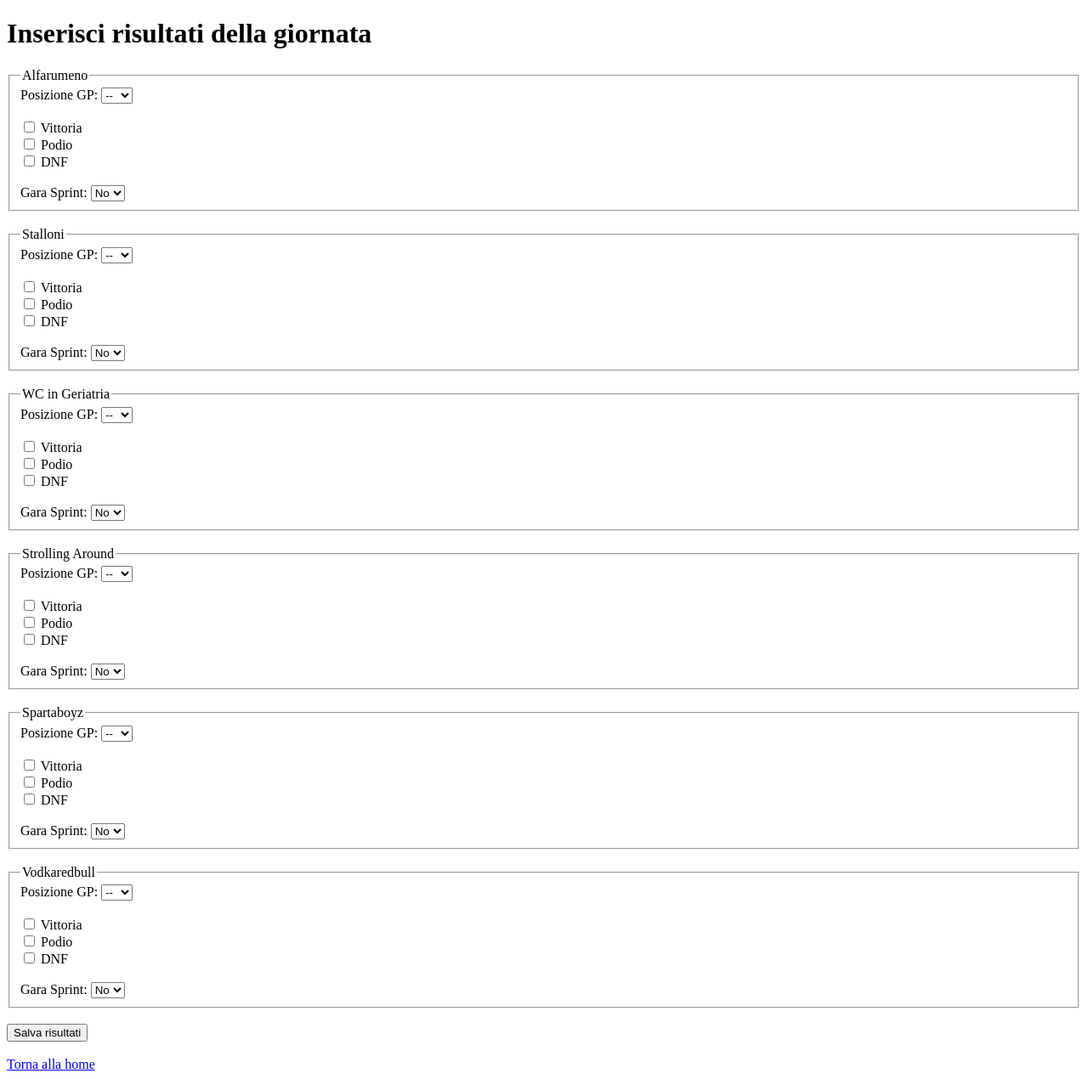
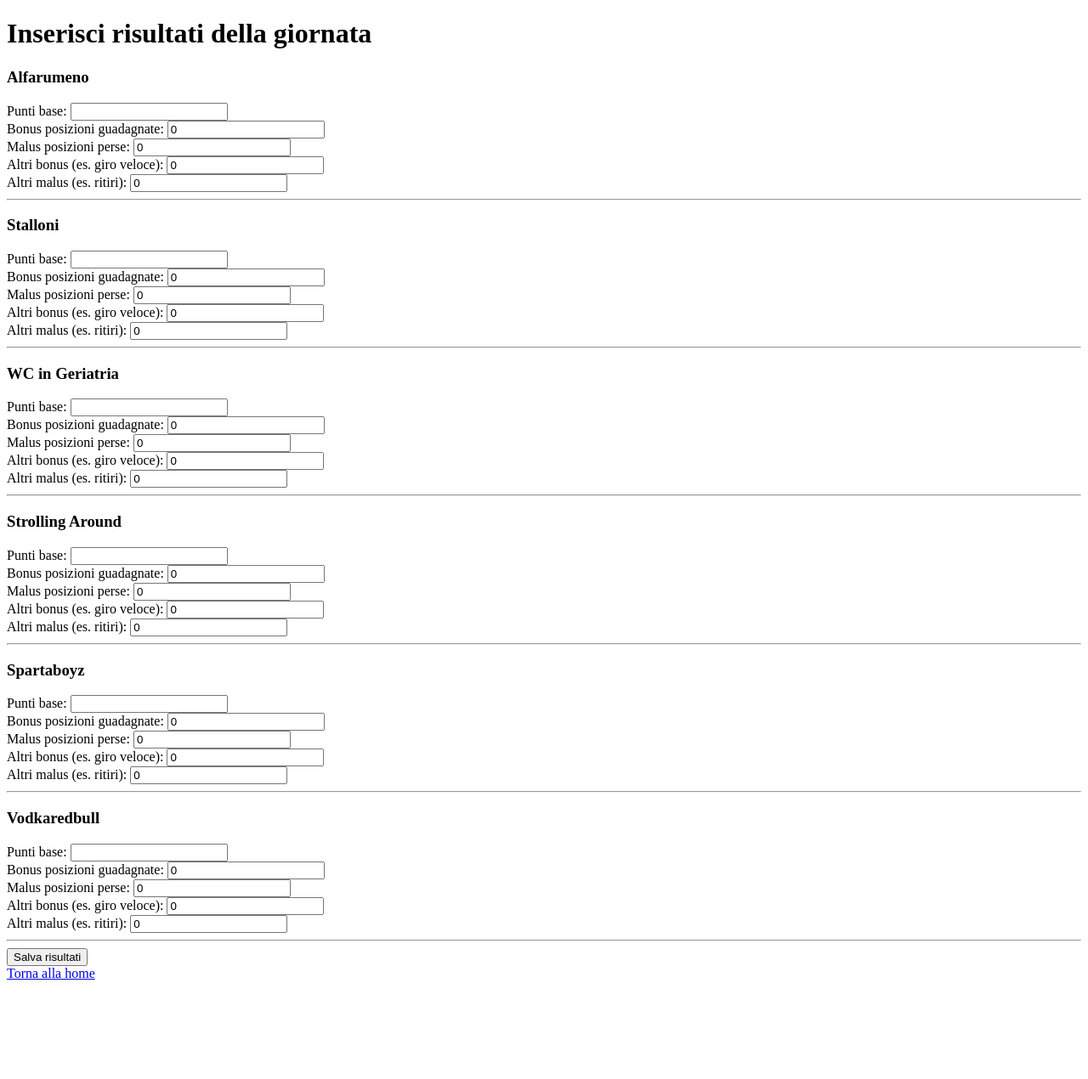
Before and after one commit to gioambro/Fanta-f-1, a Flask app: page /inserisci in a window 1280 px wide. Shown: the whole page at 85% size. After the commit the page ends 1153 px from the top, so only its background shows below. Run offline with Flask 3, Linux system fonts and the light colour scheme.

Commit message:
Update inserisci.html

```diff
--- a/templates/inserisci.html
+++ b/templates/inserisci.html
@@ -2,71 +2,31 @@
 <html lang="it">
 <head>
     <meta charset="UTF-8">
-    <title>Inserisci Risultati</title>
-    <script>
-        function aggiornaBonus(selectEl, vittoriaId, podioId) {
-            let pos = parseInt(selectEl.value);
-            let vittoria = document.getElementById(vittoriaId);
-            let podio = document.getElementById(podioId);
-
-            vittoria.checked = (pos === 1);
-            podio.checked = (pos === 2 || pos === 3);
-        }
-
-        function toggleSprint(selectEl, sprintDivId) {
-            let div = document.getElementById(sprintDivId);
-            div.style.display = (selectEl.value === "si") ? "block" : "none";
-        }
-    </script>
+    <title>Inserisci risultati della giornata</title>
 </head>
 <body>
     <h1>Inserisci risultati della giornata</h1>
-
     <form method="POST">
         {% for giocatore in giocatori %}
-            <fieldset>
-                <legend>{{ giocatore }}</legend>
+            <h3>{{ giocatore }}</h3>
+            <label>Punti base: </label>
+            <input type="number" name="{{ giocatore }}_punti" step="0.5" required><br>
 
-                <!-- Posizione GP -->
-                <label>Posizione GP:</label>
-                <select name="posizione_{{ giocatore }}" onchange="aggiornaBonus(this, 'vittoria_{{ giocatore }}', 'podio_{{ giocatore }}')">
-                    <option value="">--</option>
-                    {% for i in range(1, 21) %}
-                        <option value="{{ i }}">{{ i }}</option>
-                    {% endfor %}
-                </select><br><br>
+            <label>Bonus posizioni guadagnate: </label>
+            <input type="number" name="{{ giocatore }}_pos_guadagnate" value="0"><br>
 
-                <!-- Bonus -->
-                <label><input type="checkbox" id="vittoria_{{ giocatore }}" name="vittoria_{{ giocatore }}"> Vittoria</label><br>
-                <label><input type="checkbox" id="podio_{{ giocatore }}" name="podio_{{ giocatore }}"> Podio</label><br>
+            <label>Malus posizioni perse: </label>
+            <input type="number" name="{{ giocatore }}_pos_perse" value="0"><br>
 
-                <!-- Malus -->
-                <label><input type="checkbox" name="dnf_{{ giocatore }}"> DNF</label><br><br>
+            <label>Altri bonus (es. giro veloce): </label>
+            <input type="number" name="{{ giocatore }}_bonus" value="0"><br>
 
-                <!-- Sprint -->
-                <label>Gara Sprint:</label>
-                <select name="sprint_si_no_{{ giocatore }}" onchange="toggleSprint(this, 'sprintDiv_{{ giocatore }}')">
-                    <option value="no">No</option>
-                    <option value="si">Sì</option>
-                </select>
-
-                <div id="sprintDiv_{{ giocatore }}" style="display:none; margin-top:10px;">
-                    <label>Posizione Sprint:</label>
-                    <select name="sprint_posizione_{{ giocatore }}">
-                        <option value="">--</option>
-                        {% for i in range(1, 9) %}
-                            <option value="{{ i }}">{{ i }}</option>
-                        {% endfor %}
-                    </select>
-                </div>
-            </fieldset>
-            <br>
+            <label>Altri malus (es. ritiri): </label>
+            <input type="number" name="{{ giocatore }}_malus" value="0"><br>
+            <hr>
         {% endfor %}
-
         <button type="submit">Salva risultati</button>
     </form>
-
-    <br>
     <a href="{{ url_for('index') }}">Torna alla home</a>
 </body>
 </html>
```
